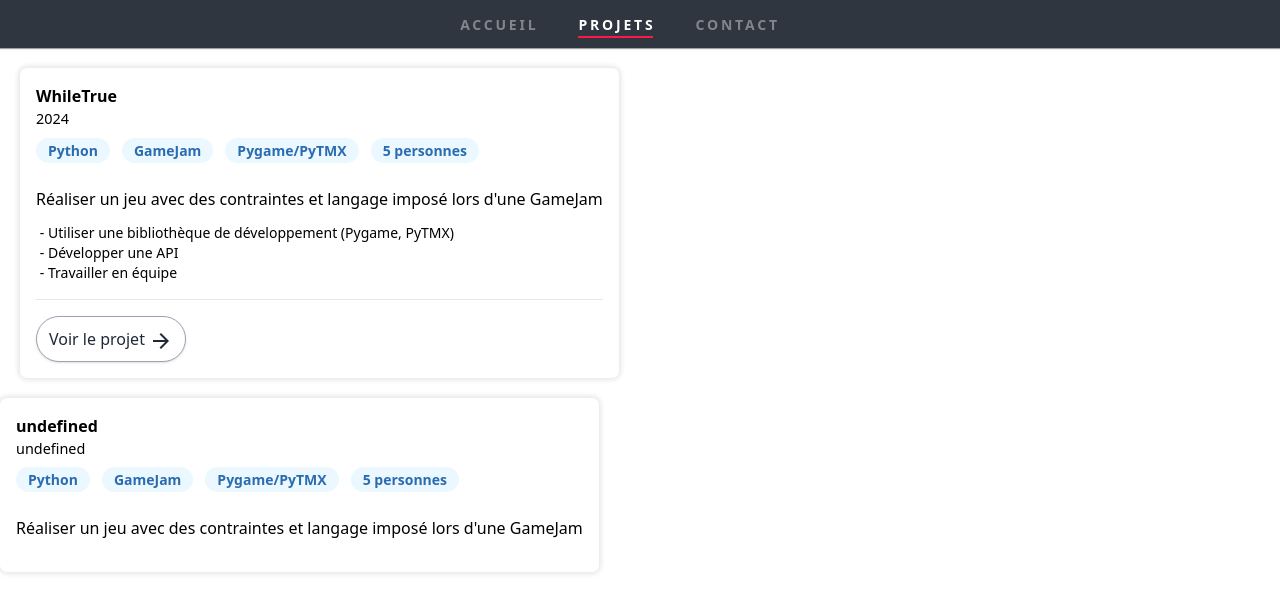
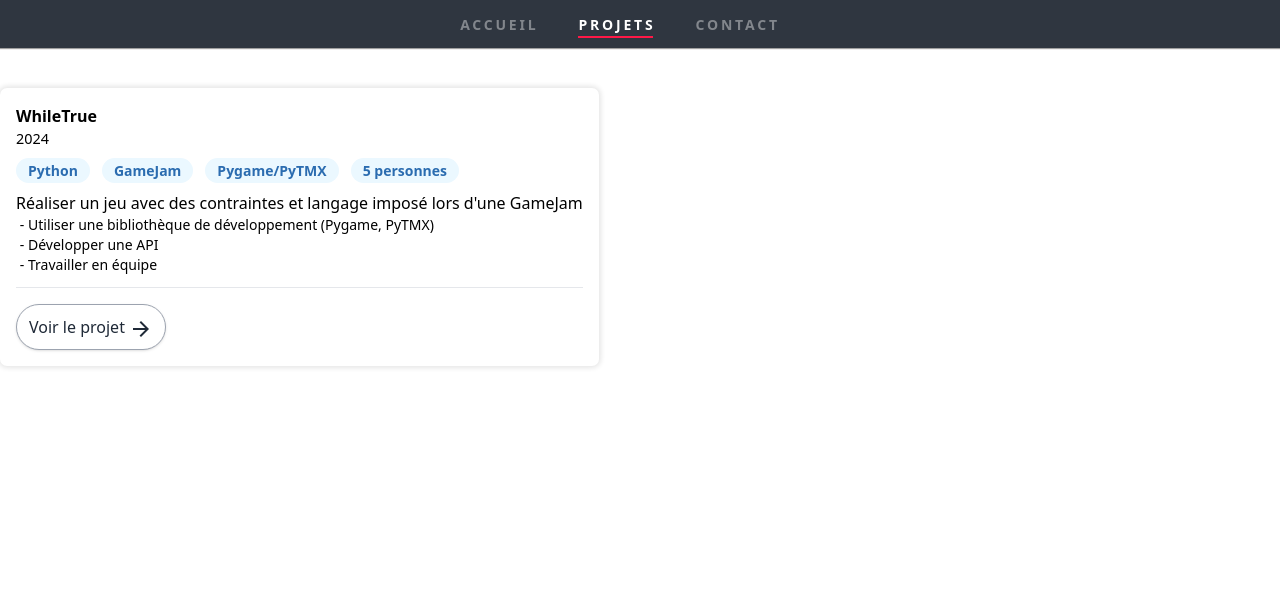
Before and after one commit to Happxx/portfolio, a website: page pages/project.html in a window 1280 px wide. Drawn offline with nearby package versions, Linux system fonts and the light colour scheme.

Commit message:
changement

```diff
--- a/main.css
+++ b/main.css
@@ -63,9 +63,6 @@ nav ul li a {
   transition: all 0.3s cubic-bezier(.25,.8,.25,1);
 }
 
-.card-body {
-  padding: 1em 0 1em;
-}
 
 .card.project{
   width: fit-content;
--- a/pages/project.html
+++ b/pages/project.html
@@ -20,39 +20,7 @@
     <div class="card popup">
       <p class="closePopup">Contenu du popup</p>
     </div>
-    <div class="card project">
-        <div class="card-header flex flex-col gap-2">
-          <div>
-            <h2>WhileTrue</h2>
-            <p class="font-semibold">2024</p>
-          </div>
-          <ul class="flex gap-3">
-            <li class="tag">Python</li>
-            <li class="tag">GameJam</li>
-            <li class="tag">Pygame/PyTMX</li>
-            <li class="tag">5 personnes</li>
-          </ul>
-        </div>
-        <div class="card-body">
-            <p class="pb-3">Réaliser un jeu avec des contraintes et langage imposé lors d'une GameJam</p>
-            <ul class="projet-list text-sm px-3">
-                <li>Utiliser une bibliothèque de développement (Pygame, PyTMX)</li>
-                <li>Développer une API</li>
-                <li>Travailler en équipe</li>
-            </ul>
-        </div>
-        <hr class="solid">
-        <div class="card-footer pt-4">
-            <button class="bg-white hover:bg-gray-100 openPopup text-gray-800 py-2 px-3 border border-gray-400 rounded-full shadow flex gap-1 items-center">
-                Voir le projet
-                <span class="material-symbols-outlined pt-1">
-                    arrow_forward
-                </span>
-            </button>
-
-        </div>
-      </div>
-      <div id="overlay"></div>
+    <div id="overlay"></div>
   </main>
 
 </body>
--- a/projects.json
+++ b/projects.json
@@ -4,7 +4,7 @@
         "date": "2024",
         "tags" : ["Python", "GameJam", "Pygame/PyTMX", "5 personnes"],
         "description": "Réaliser un jeu avec des contraintes et langage imposé lors d'une GameJam",
-        "task": [
+        "features": [
             "Utiliser une bibliothèque de développement (Pygame, PyTMX)",
             "Développer une API",
             "Travailler en équipe"
--- a/scripts/popup.js
+++ b/scripts/popup.js
@@ -1,4 +1,42 @@
 
+
+class popup{
+  popup = document.querySelector('.popup');
+  overlay = document.querySelector('.overlay');
+  closePopup;
+  openPopup;
+  constructor(){
+    this.closePopup = document.querySelector('.closePopup');
+    this.openPopup = document.querySelector('.openPopup');
+    this.popup = document.querySelector('.popup');
+    this.initPopupj
+$  }
+
+  initPopup(){
+
+    closePopup.addEventListener('click', function() {
+      popup.classList.add('hide');
+      overlay.style.display = 'none'; // Hide the overlay
+
+      // Remove the 'hide' class after the animation completes
+      setTimeout(function() {
+        popup.classList.remove('show');
+      }, 500); // Match this with the duration of your 'slideUp' animation
+    });
+
+    openPopup.addEventListener('click', function() {
+      popup.classList.add('show');
+      popup.classList.remove('hide');
+      overlay.style.display = 'block'; // Show the overlay
+
+
+    });
+
+
+
+  }
+
+}
 
 let closePopup = document.querySelector('.closePopup');
 let openPopup = document.querySelector('.openPopup');
--- a/scripts/project.js
+++ b/scripts/project.js
@@ -6,19 +6,34 @@ fetch('../projects.json')
             <div class="card project">
                 <div class="card-header flex flex-col gap-2">
                     <div>
-                        <h2>${project.name}</h2>
-                        <p class="font-semibold">${project.year}</p>
+                        <h2>${project.title}</h2>
+                        <p class="font-semibold">${project.date}</p>
                     </div>
                     <ul class="flex gap-3">
-                        ${project.tags.map(tag => `<li class="tag">${tag}</li>`).join('')}
+                        ${project.tags.map(tags => `<li class="tag">${tags}</li>`).join('')}
                     </ul>
                 </div>
-                <div class="card-body">
-                    <p>${project.description}</p>
+                <div class="card-body pb-3">
+                    <pclass="pb-3>${project.description}</p>
+                    <ul class="projet-list text-sm px-3">
+                        ${project.features.map(feature => `<li>${feature}</li>`).join('')}
+                    </ul>
                 </div>
+                <hr class="solid">
+                <div class="card-footer pt-4">
+                <button class="bg-white hover:bg-gray-100 openPopup text-gray-800 py-2 px-3 border border-gray-400 rounded-full shadow flex gap-1 items-center">
+                Voir le projet
+                <span class="material-symbols-outlined pt-1">
+                    arrow_forward
+                </span>
+            </button>
+
+        </div>
             </div>
+
             `;
             document.body.innerHTML += projectCard;
         });
+
     })
     .catch(error => console.error(error));
```
